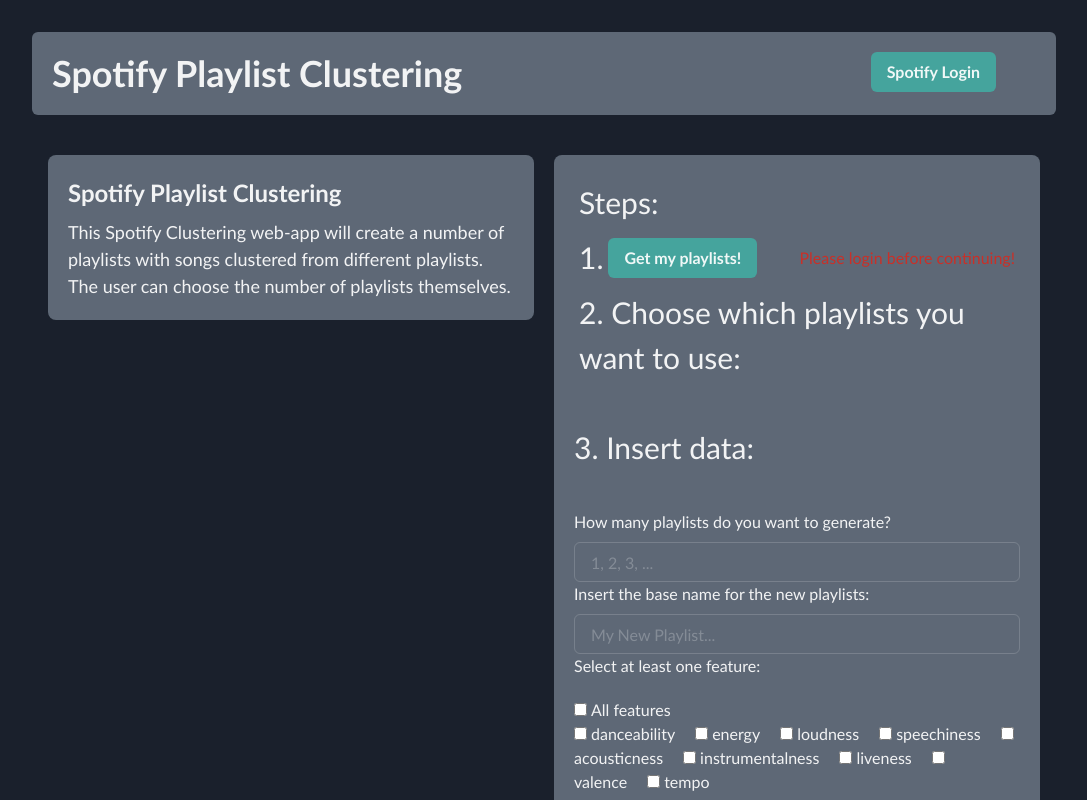
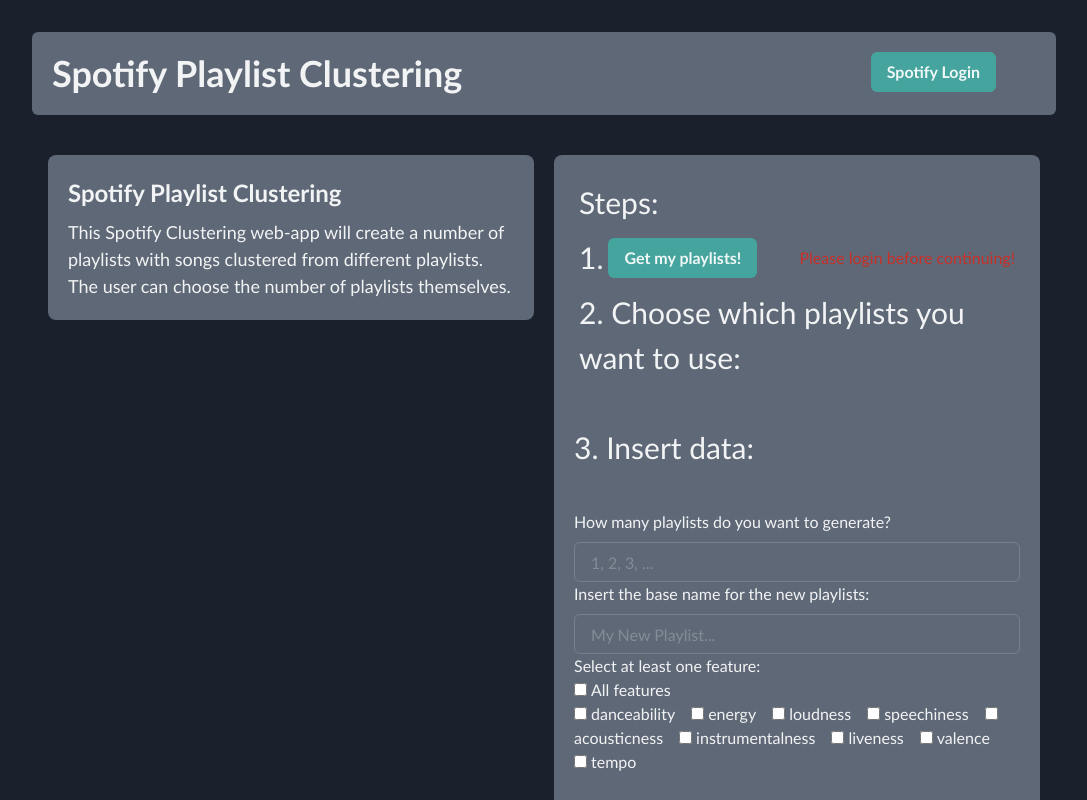
Before and after one commit to strobosco/CSCHacks, a Next.js app in the folder frontend/: page / in a window 1280 px wide. Shown: the top 800 px of the page, without its empty margins (96-1183 px from the left). Built offline with nearby package versions, Linux system fonts and the light colour scheme.

Commit message:
Fixed checkbox alignment

```diff
--- a/frontend/styles/globals/globals.js
+++ b/frontend/styles/globals/globals.js
@@ -4,7 +4,7 @@
   },
   ".label": {
     backgroundColor: "secondary",
-    mr: 5,
+    mr: 4,
   },
   ".nav-bar": {
     width: "80%",
@@ -53,7 +53,7 @@
     maxWidth: "100%",
   },
   ".parameter-div": {
-    my: 5,
+    mb: 5,
   },
   ".parameter-input": {
     mr: 1,
```
